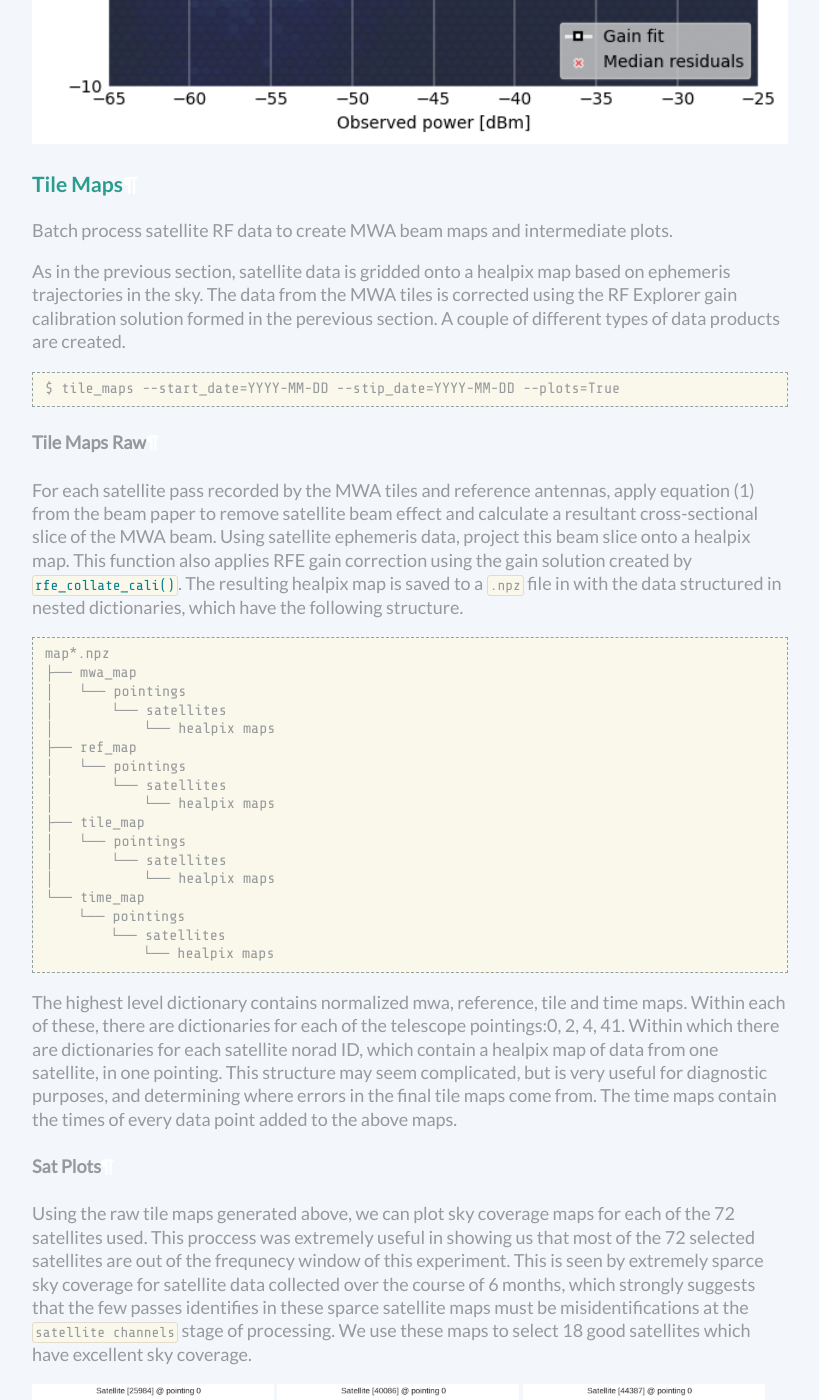
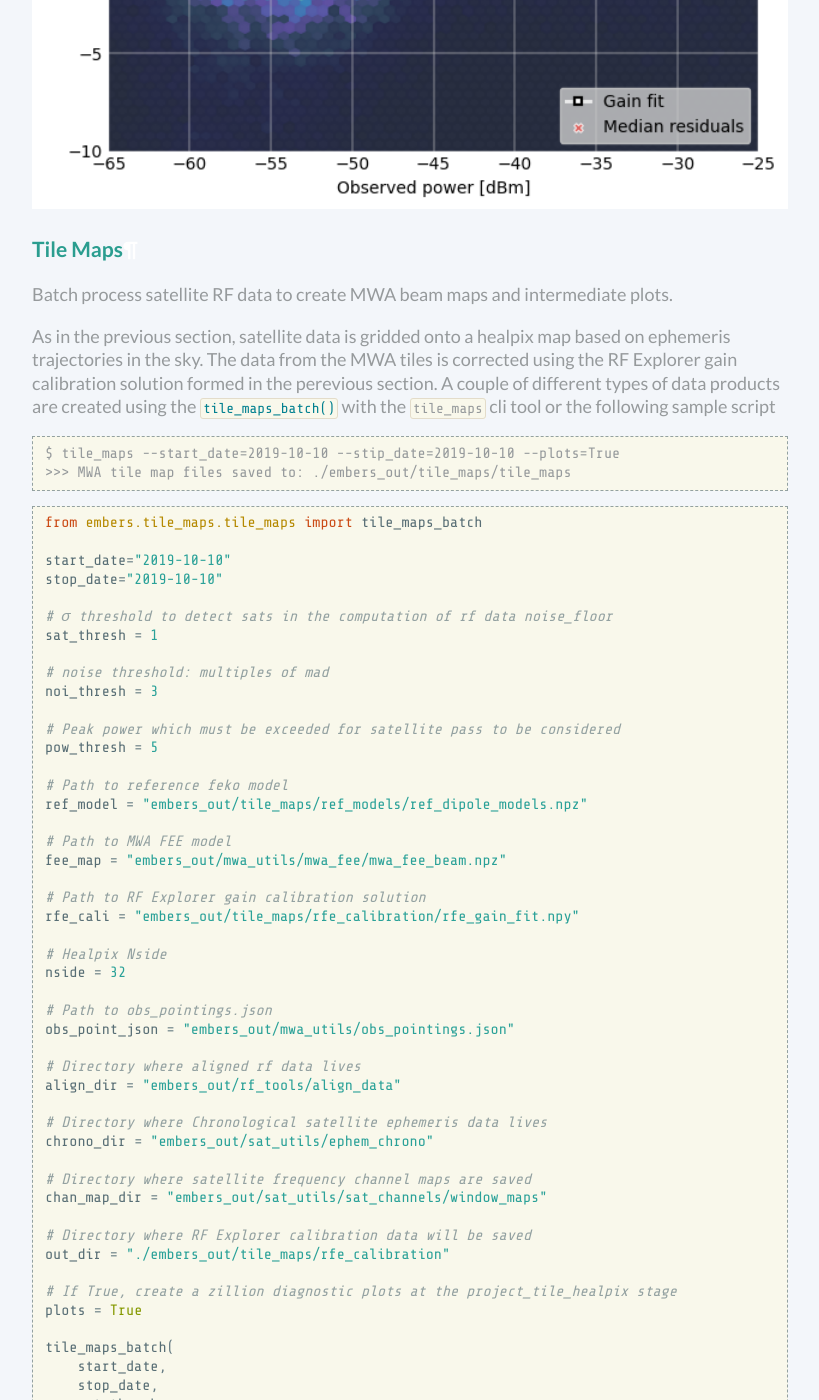
Before and after one commit to amanchokshi/EMBERS, a Sphinx documentation site: the page built from docs/embersbyexample.rst, in a window 1280 px wide and 1400 px high, scrolled down 21315 px. Shown: the whole window, without its empty margins (230-1049 px from the left). Built offline with Sphinx 7.4.7, drawn with Linux system fonts in a browser that asks for light colours; some of the changed text lies outside the part shown.

Commit message:
Tile_maps section has sample code and clean docs

```diff
--- a/docs/embersbyexample.rst
+++ b/docs/embersbyexample.rst
@@ -674,6 +674,9 @@
 distribution of residual power, which can be fit by a low order polymonial. This polynomial is the global calibration solution of the non-linear
 RF Explorer gain, which can be applied to data in the next step.
 
+Determine the RF Explorer gain calibration solution using the :func:`~embers.tile_maps.tile_maps.rfe_batch_cali` function with the :samp:`rfe_calibration`
+cli tool or the following sample script
+
 .. code-block::
 
     $ rfe_calibration
@@ -753,11 +756,77 @@
 Batch process satellite RF data to create MWA beam maps and intermediate plots.
 
 As in the previous section, satellite data is gridded onto a healpix map based on ephemeris trajectories in the sky. The data from the MWA tiles is corrected
-using the RF Explorer gain calibration solution formed in the perevious section. A couple of different types of data products are created.
+using the RF Explorer gain calibration solution formed in the perevious section. A couple of different types of data products are created using the
+:func:`~embers.tile_maps.tile_maps.tile_maps_batch` with the :samp:`tile_maps` cli tool or the following sample script
 
 .. code-block::
 
-    $ tile_maps --start_date=YYYY-MM-DD --stip_date=YYYY-MM-DD --plots=True
+    $ tile_maps --start_date=2019-10-10 --stip_date=2019-10-10 --plots=True
+    >>> MWA tile map files saved to: ./embers_out/tile_maps/tile_maps
+
+.. code-block:: python
+
+    from embers.tile_maps.tile_maps import tile_maps_batch
+
+    start_date="2019-10-10"
+    stop_date="2019-10-10"
+
+    # σ threshold to detect sats in the computation of rf data noise_floor
+    sat_thresh = 1
+
+    # noise threshold: multiples of mad
+    noi_thresh = 3
+
+    # Peak power which must be exceeded for satellite pass to be considered
+    pow_thresh = 5
+
+    # Path to reference feko model
+    ref_model = "embers_out/tile_maps/ref_models/ref_dipole_models.npz"
+
+    # Path to MWA FEE model
+    fee_map = "embers_out/mwa_utils/mwa_fee/mwa_fee_beam.npz"
+
+    # Path to RF Explorer gain calibration solution
+    rfe_cali = "embers_out/tile_maps/rfe_calibration/rfe_gain_fit.npy"
+
+    # Healpix Nside
+    nside = 32
+
+    # Path to obs_pointings.json
+    obs_point_json = "embers_out/mwa_utils/obs_pointings.json"
+
+    # Directory where aligned rf data lives
+    align_dir = "embers_out/rf_tools/align_data"
+
+    # Directory where Chronological satellite ephemeris data lives
+    chrono_dir = "embers_out/sat_utils/ephem_chrono"
+
+    # Directory where satellite frequency channel maps are saved
+    chan_map_dir = "embers_out/sat_utils/sat_channels/window_maps"
+
+    # Directory where RF Explorer calibration data will be saved
+    out_dir = "./embers_out/tile_maps/rfe_calibration"
+
+    # If True, create a zillion diagnostic plots at the project_tile_healpix stage
+    plots = True
+
+    tile_maps_batch(
+        start_date,
+        stop_date,
+        sat_thresh,
+        noi_thresh,
+        pow_thresh,
+        ref_model,
+        fee_map,
+        rfe_cali,
+        nside,
+        obs_point_json,
+        align_dir,
+        chrono_dir,
+        chan_map_dir,
+        out_dir,
+        plots,
+    )
 
 Tile Maps Raw
 .............
```
Also changed, not shown: 1 other file.
